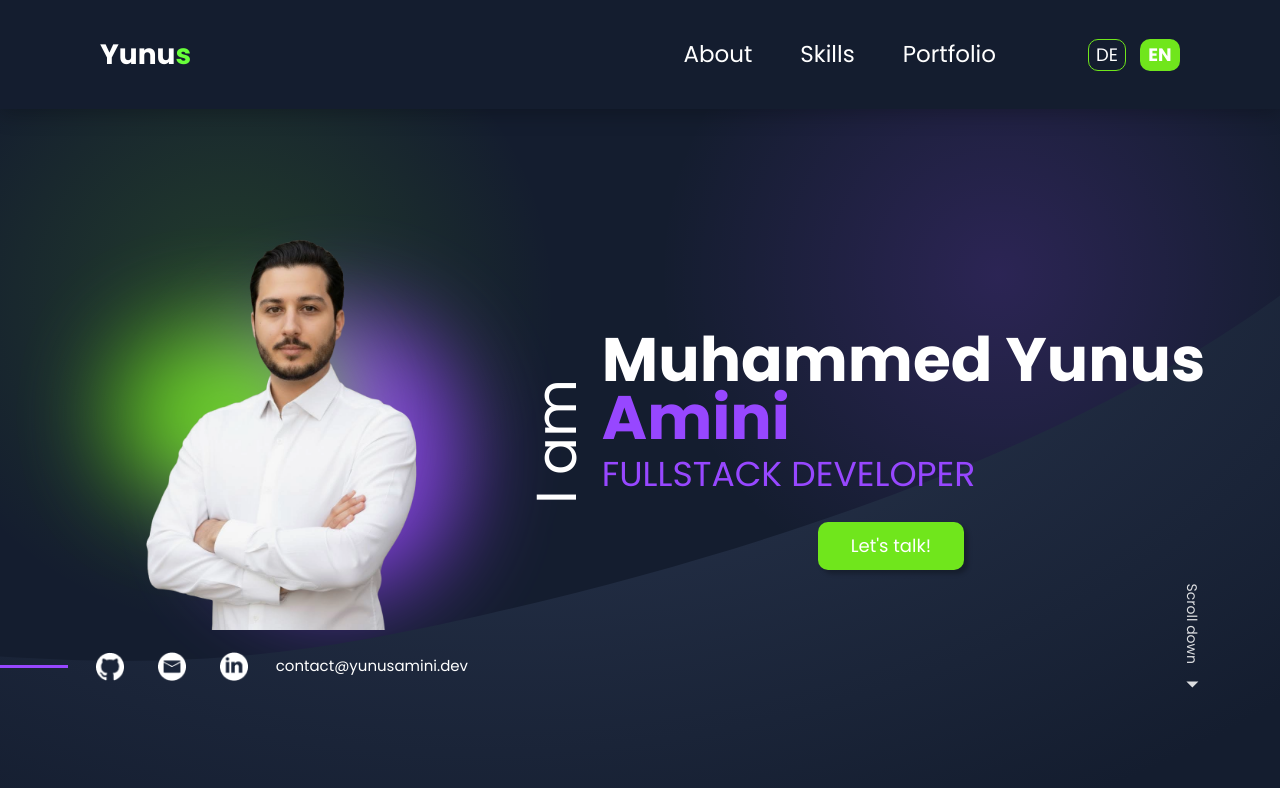
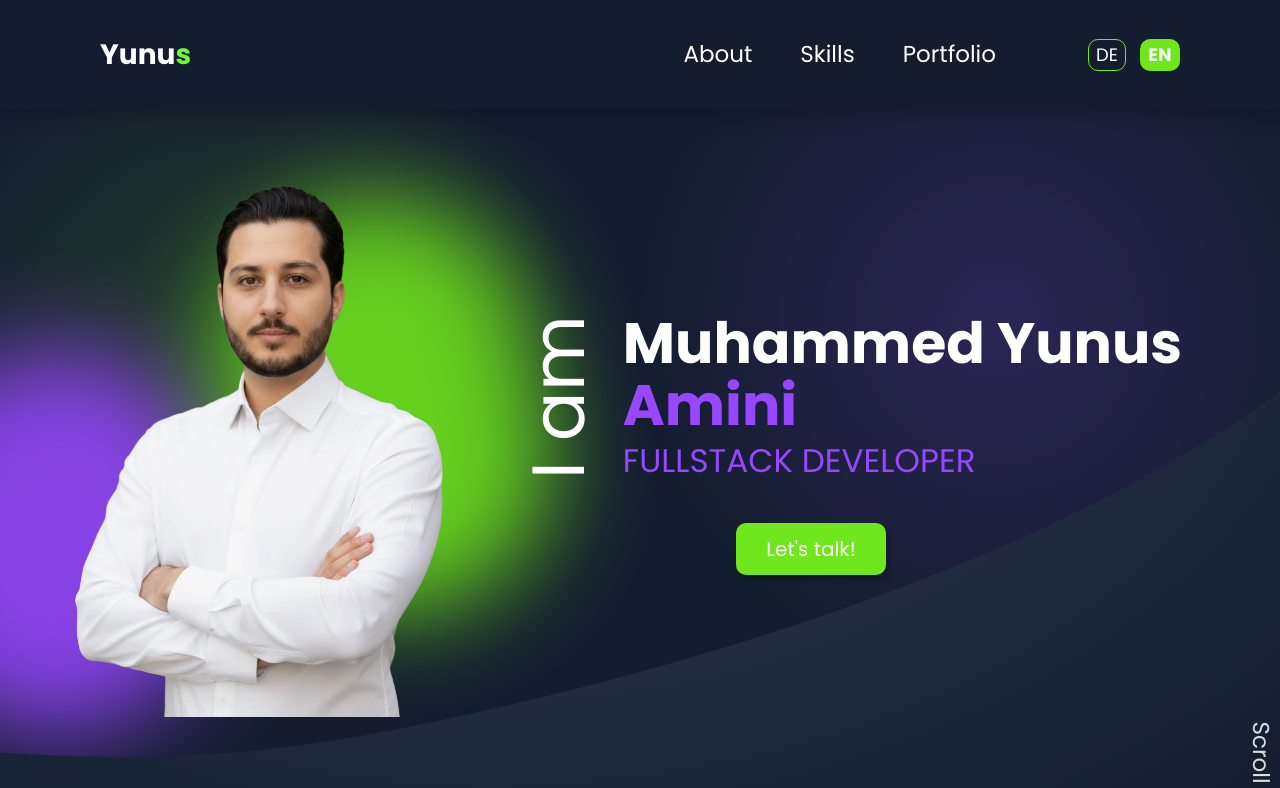
Before and after one commit to mya63/portfolio-2.0, an Angular app: page /#/ in a window 1280 px wide. Shown: the top 788 px of the page. Built offline with nearby package versions, Linux system fonts and the light colour scheme.

Commit message:
Align hero master layout with Figma

```diff
--- a/src/app/pages/home/hero/hero.scss
+++ b/src/app/pages/home/hero/hero.scss
@@ -255,6 +255,133 @@
   }
 }
 
+@media (min-width: 1200px) {
+  .hero {
+    --stage-width: min(100%, 1344px);
+    --fold-height: min(calc(100svh - var(--header-height)), 791px);
+    --stage-height: calc(var(--fold-height) + 190px);
+    --wave-top: clamp(206px, 27svh, 238px);
+
+    min-height: var(--stage-height);
+  }
+
+  .hero-grid {
+    width: var(--stage-width);
+    min-height: var(--stage-height);
+    display: block;
+    padding: 0;
+  }
+
+  .hero-photo-wrap {
+    position: absolute;
+    left: 0;
+    top: clamp(32px, 5svh, 58px);
+    width: min(41vw, 590px);
+    align-self: auto;
+  }
+
+  .hero-photo {
+    max-height: min(71svh, 640px);
+  }
+
+  .photo-purple {
+    right: 58%;
+    bottom: -3%;
+    width: 63%;
+  }
+
+  .photo-green {
+    left: 34%;
+    top: 18%;
+    width: 80%;
+    transform: rotate(-100.81deg);
+  }
+
+  .hero-text {
+    position: absolute;
+    left: clamp(514px, 39vw, 560px);
+    top: clamp(204px, 24svh, 218px);
+    max-width: min(55vw, 782px);
+    column-gap: 20px;
+  }
+
+  .iam {
+    position: relative;
+    top: 10px;
+    transform: rotate(180deg) translateY(9px);
+    font-size: clamp(74px, 5.7vw, 82px);
+    line-height: 1.2;
+  }
+
+  .name {
+    font:
+      700 clamp(48px, 4.45vw, 64px) / 1.08 'Poppins',
+      sans-serif;
+  }
+
+  .role {
+    margin: 6px 0 0;
+    font:
+      400 clamp(27px, 2.55vw, 37px) / 1.15 'Poppins',
+      sans-serif;
+  }
+
+  .hero-cta {
+    position: absolute;
+    left: 222px;
+    top: 210px;
+    transform: none;
+  }
+
+  .hero-text .btn {
+    min-width: 150px;
+    height: 52px;
+    padding: 0 26px;
+    font-size: 20px;
+  }
+
+  .hero-contact {
+    position: absolute;
+    left: 0;
+    top: calc(var(--fold-height) + 74px);
+    gap: 32px;
+  }
+
+  .hero-contact::before {
+    width: 100px;
+    margin-left: 0;
+    height: 4px;
+  }
+
+  .hero-socials {
+    gap: 32px;
+  }
+
+  .ico {
+    width: 30px;
+    height: 30px;
+  }
+
+  .ico img {
+    width: 30px;
+    height: 30px;
+  }
+
+  .hero-mail {
+    font-size: 23px;
+    line-height: 1.2;
+  }
+
+  .scrolldown {
+    right: 34px;
+    top: calc(var(--fold-height) + 53px);
+    bottom: auto;
+    gap: 3px;
+    font-size: 23px;
+    line-height: 1.2;
+  }
+}
+
 @media (min-width: 961px) {
   .name > span {
     white-space: nowrap;
--- a/src/styles.scss
+++ b/src/styles.scss
@@ -23,7 +23,7 @@ html {
 
 body {
   margin: 0;
-  background: var(--bg);
+  background: #000;
   color: var(--white);
   font-family:
     Poppins,
@@ -44,15 +44,25 @@ svg {
   min-height: 100vh;
   display: flex;
   flex-direction: column;
-  background: var(--bg);
+  background: #000;
 }
 
 .page {
   flex: 1;
   width: 100%;
+  max-width: 1440px;
   margin: 0 auto;
   position: relative;
   overflow-x: hidden;
+  background: var(--bg);
+}
+
+app-header,
+app-footer {
+  display: block;
+  width: 100%;
+  max-width: 1440px;
+  margin-inline: auto;
 }
 .container {
   width: var(--container);
```
